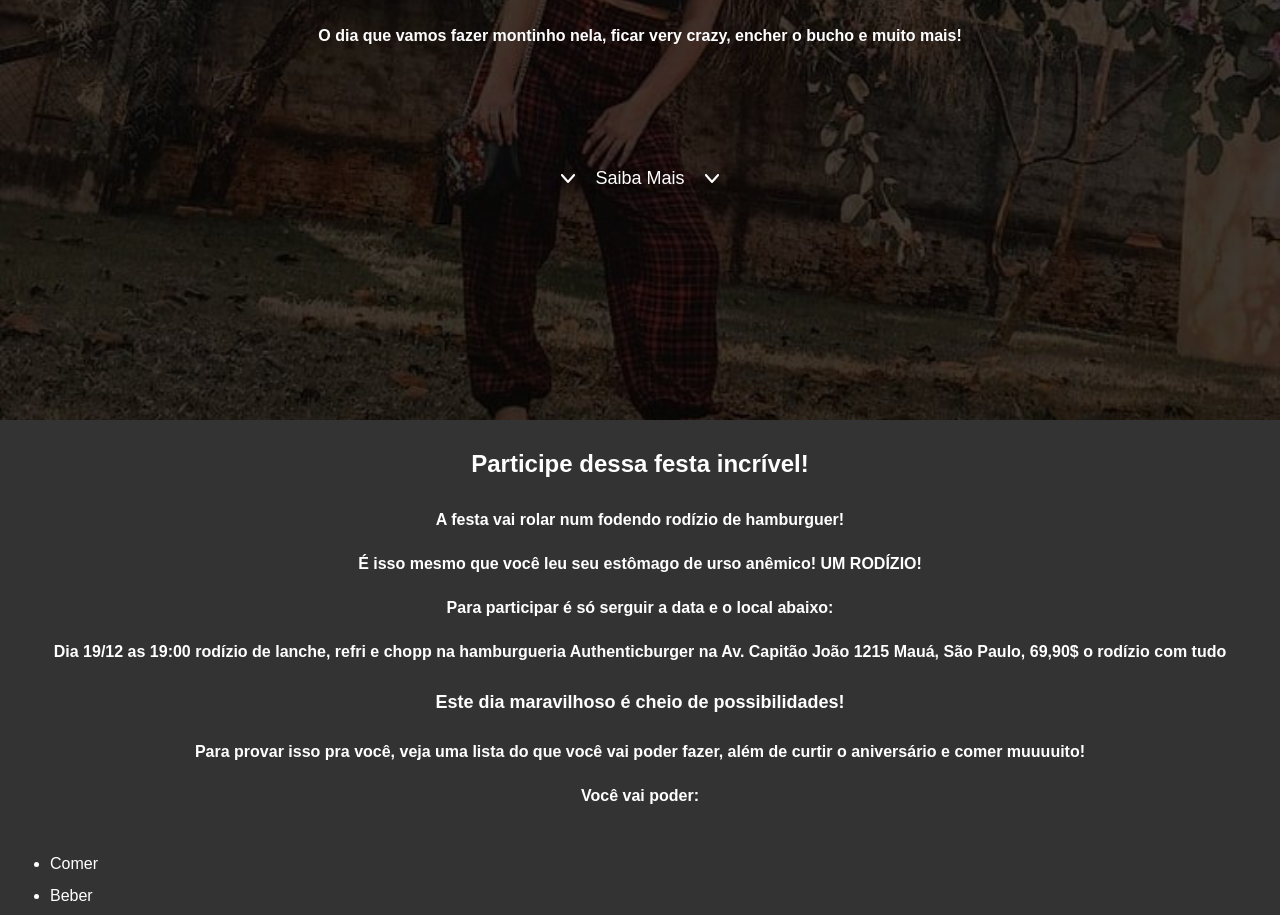
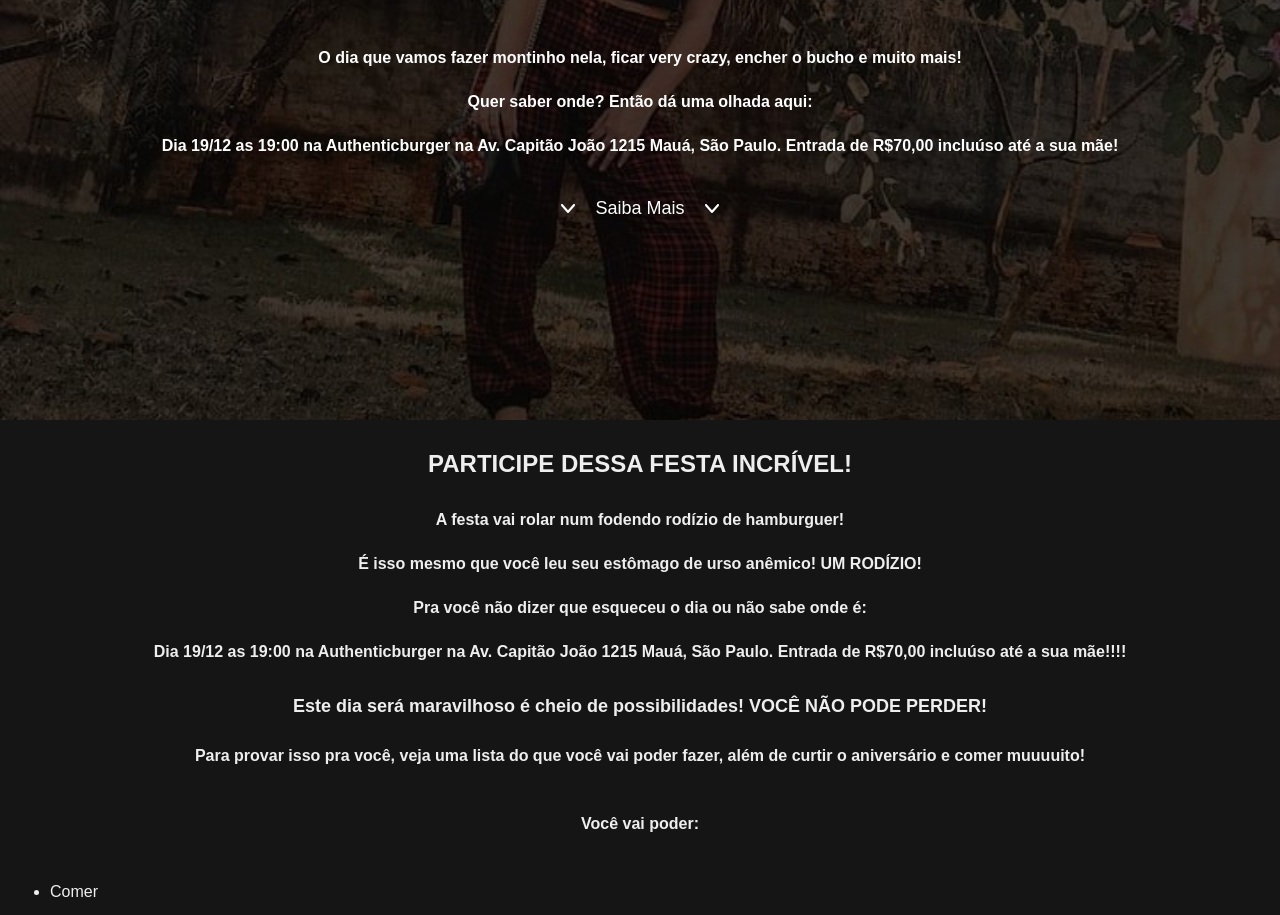
Before and after one commit to madsonmms/ana-luiza-birthday, a plain HTML site: page index.html in a window 1280 px wide. Shown: the part 380-1295 px from the top of the page. Drawn offline with Linux system fonts and the light colour scheme.

Commit message:
Mudando cores e adicionando texto na landing

```diff
--- a/css/styles.css
+++ b/css/styles.css
@@ -113,7 +113,7 @@ p {
     display: flex;
     justify-content: center;
     align-items: center;
-    margin-top: 12rem;
+    margin-top: 4rem;
 }
 
 .saiba-mais img {
@@ -131,8 +131,8 @@ p {
 }
 
 #saiba-mais {
-    background: #333;
-    color: #FFF;
+    background: #151516;
+    color: #EEE;
 }
 
 .yes-you-can,
--- a/index.html
+++ b/index.html
@@ -46,7 +46,11 @@
         <div class="number" id="seconds"></div>
       </div>
       <p>PARA O ANIVERSÁRIO DA ANA LUIZA!</p>
+      <br>
+      <br>
       <p>O dia que vamos fazer montinho nela, ficar very crazy, encher o bucho e muito mais!</p>
+      <p>Quer saber onde? Então dá uma olhada aqui:</p>
+      <p>Dia 19/12 as 19:00 na Authenticburger na Av. Capitão João 1215 Mauá, São Paulo. Entrada de R$70,00 incluúso até a sua mãe!</p>
     </div>
   </main>
 
@@ -65,18 +69,20 @@
   <div id="saiba-mais">
 
     <div class="yes-you-can">
-      <h1>Participe dessa festa incrível!</h1>
+      <h1>PARTICIPE DESSA FESTA INCRÍVEL!</h1>
 
       <p>A festa vai rolar num fodendo rodízio de hamburguer!</p>
       <p>É isso mesmo que você leu seu estômago de urso anêmico! UM RODÍZIO!</p>
 
-      <p>Para participar é só serguir a data e o local abaixo:</p>
+      <p>Pra você não dizer que esqueceu o dia ou não sabe onde é:</p>
 
-      <p>Dia 19/12 as 19:00 rodízio de lanche, refri e chopp na hamburgueria Authenticburger na Av. Capitão João 1215 Mauá, São Paulo, 69,90$ o rodízio com tudo</p>
+      <p>Dia 19/12 as 19:00 na Authenticburger na Av. Capitão João 1215 Mauá, São Paulo. Entrada de R$70,00 incluúso até a sua mãe!!!!</p>
+      <br>
 
-      <p></p>
-      <h2>Este dia maravilhoso é cheio de possibilidades!</h2>
+
+      <h2>Este dia será maravilhoso é cheio de possibilidades! VOCÊ NÃO PODE PERDER!</h2>
       <p>Para provar isso pra você, veja uma lista do que você vai poder fazer, além de curtir o aniversário e comer muuuuito!</p>
+      <br>
       <p>Você vai poder:</p>
     </div>
 
```
